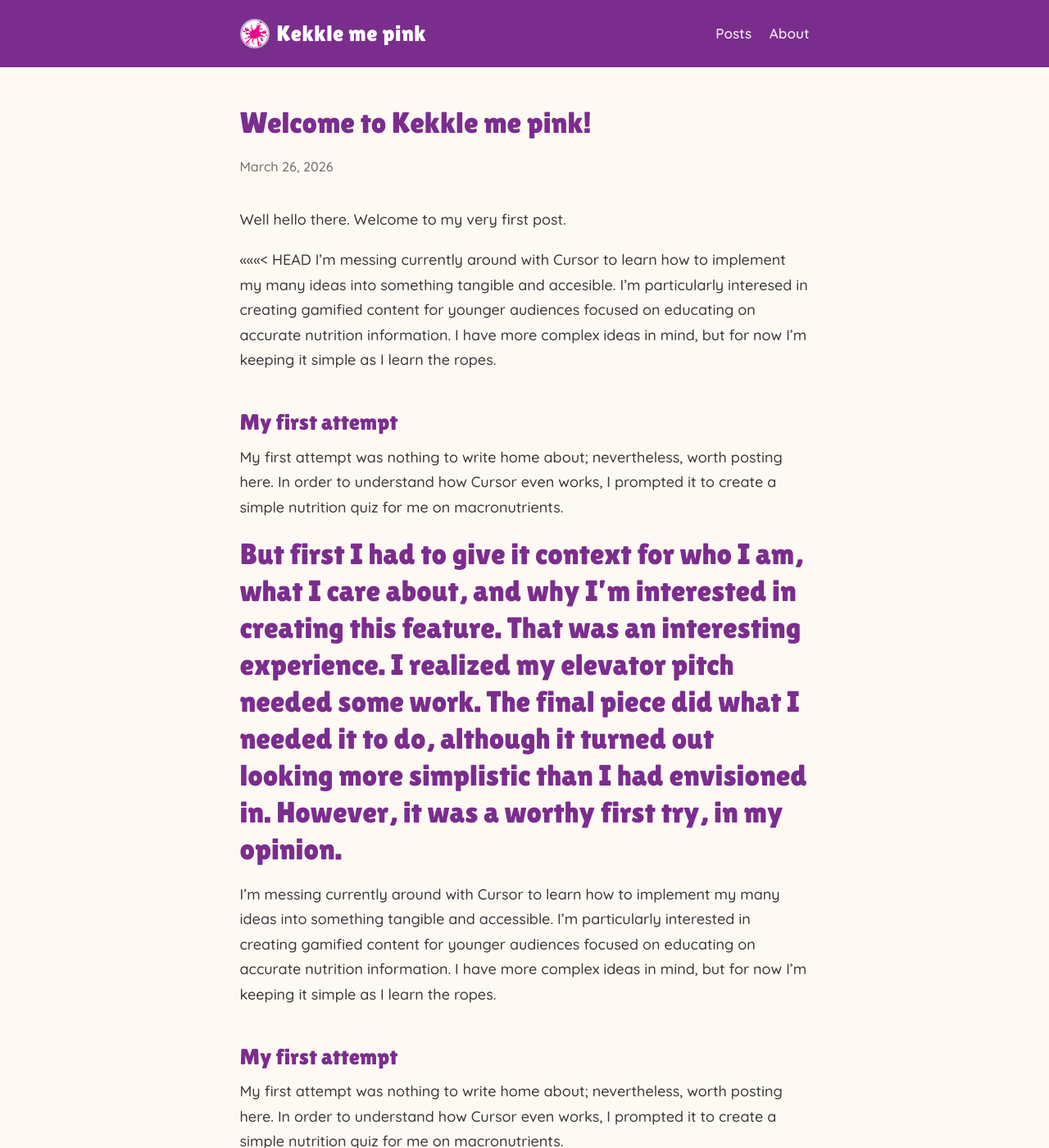
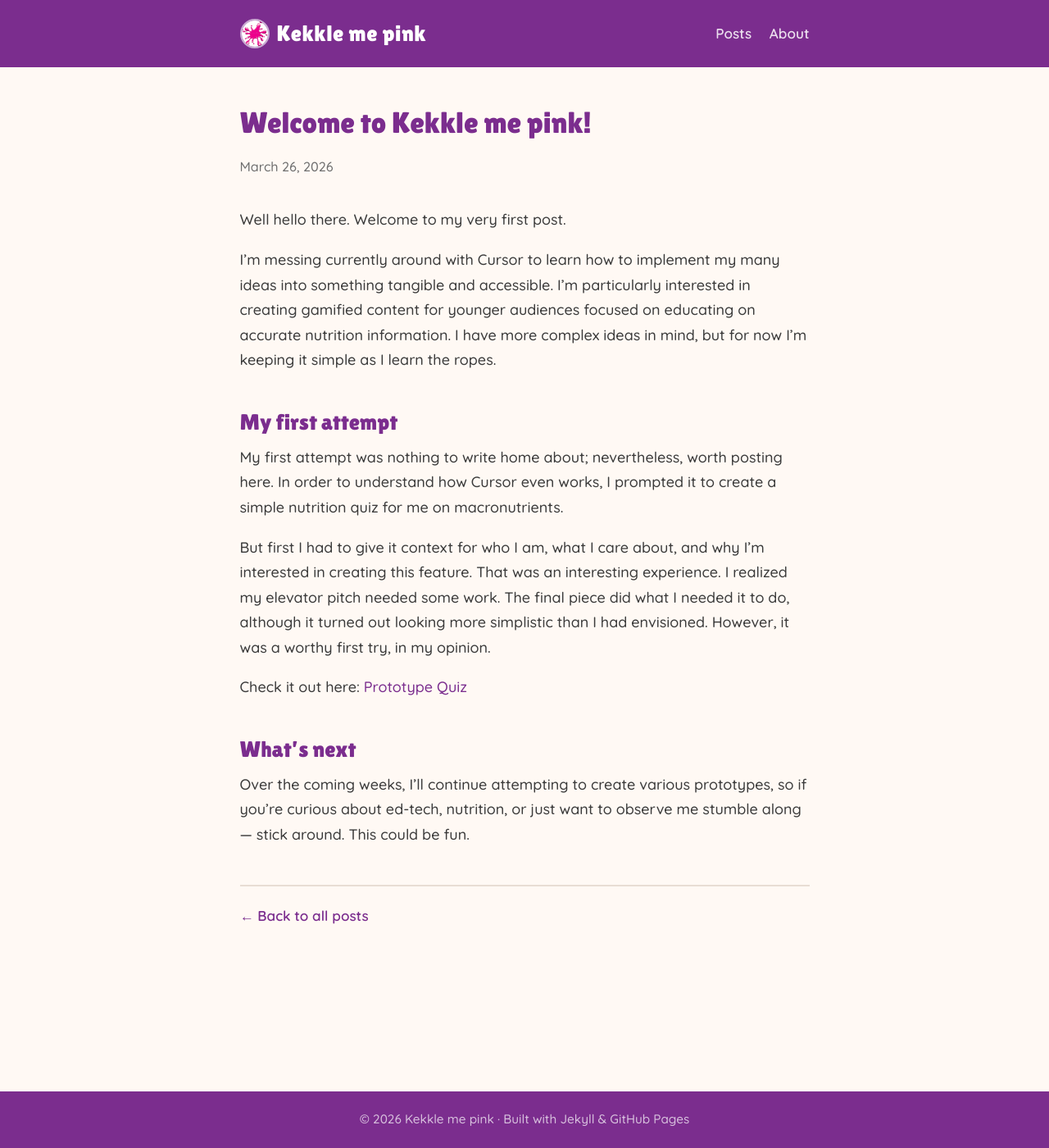
Before and after one commit to Kekkle/kekkles-korner, a Jekyll site: the page built from _posts/2026-03-26-welcome-to-kekkles-korner.md, in a window 1280 px wide and 1400 px high. Shown: the whole window at 82% size. Built offline with Jekyll 4.4.1, drawn with Linux system fonts in a browser that asks for light colours; some of the changed text lies outside the part shown.

Commit message:
Fix merge conflict markers in first blog post
Made-with: Cursor

```diff
--- a/_posts/2026-03-26-welcome-to-kekkles-korner.md
+++ b/_posts/2026-03-26-welcome-to-kekkles-korner.md
@@ -5,15 +5,6 @@ date: 2026-03-26
 
 Well hello there. Welcome to my very first post.
 
-<<<<<<< HEAD
-I'm messing currently around with Cursor to learn how to implement my many ideas into something tangible and accesible. I'm particularly interesed in creating gamified content for younger audiences focused on educating on accurate nutrition information. I have more complex ideas in mind, but for now I'm keeping it simple as I learn the ropes.
-
-## My first attempt
-
-My first attempt was nothing to write home about; nevertheless, worth posting here. In order to understand how Cursor even works, I prompted it to create a simple nutrition quiz for me on macronutrients.
-
-But first I had to give it context for who I am, what I care about, and why I'm interested in creating this feature. That was an interesting experience. I realized my elevator pitch needed some work. The final piece did what I needed it to do, although it turned out looking more simplistic than I had envisioned in. However, it was a worthy first try, in my opinion.
-=======
 I'm messing currently around with Cursor to learn how to implement my many ideas into something tangible and accessible. I'm particularly interested in creating gamified content for younger audiences focused on educating on accurate nutrition information. I have more complex ideas in mind, but for now I'm keeping it simple as I learn the ropes.
 
 ## My first attempt
@@ -23,12 +14,7 @@ My first attempt was nothing to write home about; nevertheless, worth posting he
 But first I had to give it context for who I am, what I care about, and why I'm interested in creating this feature. That was an interesting experience. I realized my elevator pitch needed some work. The final piece did what I needed it to do, although it turned out looking more simplistic than I had envisioned. However, it was a worthy first try, in my opinion.
 
 Check it out here: [Prototype Quiz](https://kekkle.github.io/Prototype-quiz/)
->>>>>>> 54df8fe (Rename blog to "Kekkle me pink" and rewrite first post)
 
 ## What's next
 
 Over the coming weeks, I'll continue attempting to create various prototypes, so if you're curious about ed-tech, nutrition, or just want to observe me stumble along --- stick around. This could be fun.
-<<<<<<< HEAD
-
-=======
->>>>>>> 54df8fe (Rename blog to "Kekkle me pink" and rewrite first post)
```
